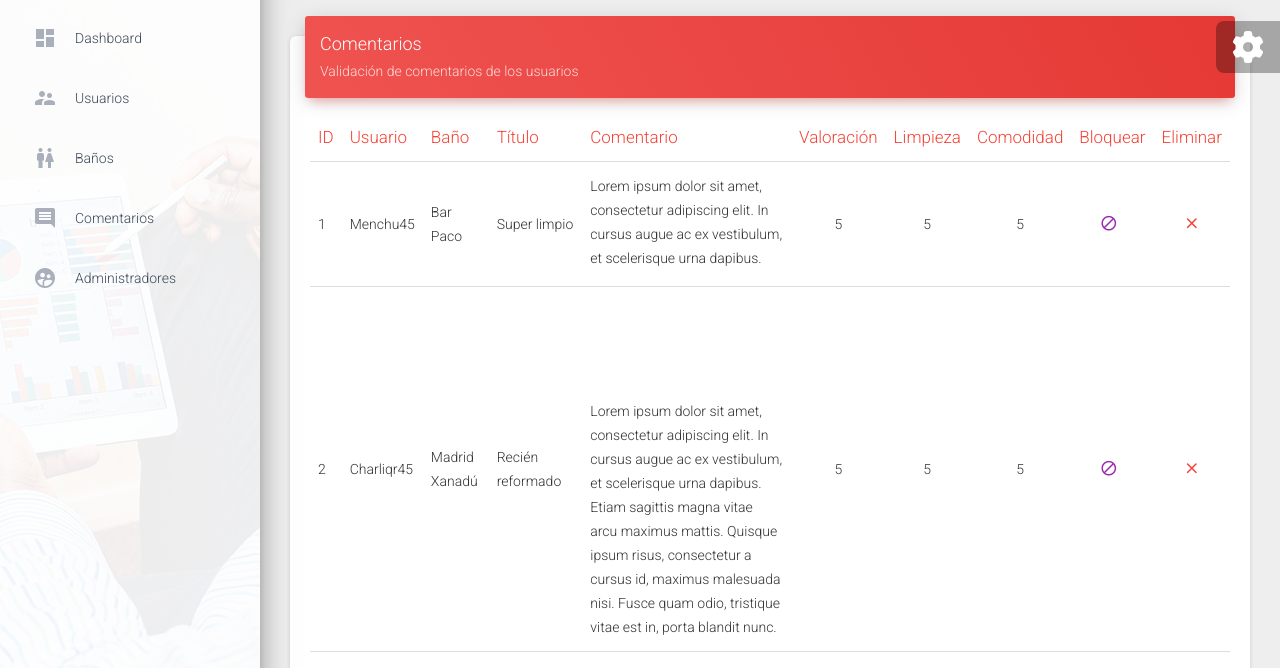
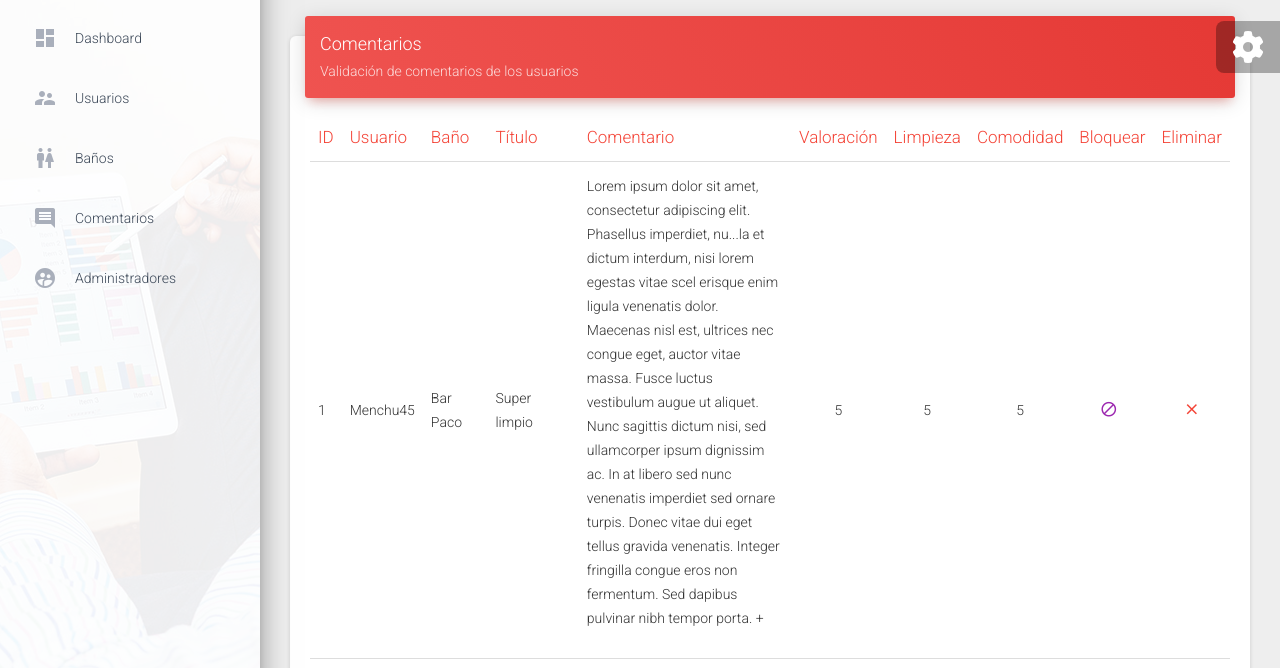
Before and after one commit to egeontechnology/qualis-matulae, a website: page Administrador/examples/comentarios.html in a window 1280 px wide. Shown: the part 94-762 px from the top of the page. Drawn offline with nearby package versions, Linux system fonts and the light colour scheme; some packages are replaced by stand-ins of ours.

Commit message:
Ver más y menos

```diff
--- a/Administrador/examples/comentarios.html
+++ b/Administrador/examples/comentarios.html
@@ -282,10 +282,7 @@
                           <td>
                             Super limpio
                           </td>
-                          <td>
-                            <div style='height:100px; overflow:hidden;'>
-                            Lorem ipsum dolor sit amet, consectetur adipiscing elit. In cursus augue ac ex vestibulum, et scelerisque urna dapibus. Etiam sagittis magna vitae arcu maximus mattis. Quisque ipsum risus, consectetur a cursus id, maximus malesuada nisi. Fusce quam odio, tristique vitae est in, porta blandit nunc.
-                            </div>
+                          <td id="mitexto" style='height:70px;'>
                           </td>
                           <td align="center">
                             5
@@ -779,6 +776,35 @@
       });
     });
   </script>
+  <script>
+
+
+      var texto='Lorem ipsum dolor sit amet, consectetur adipiscing elit. Phasellus imperdiet, nulla et dictum interdum, nisi lorem egestas vitae scel erisque enim ligula venenatis dolor. Maecenas nisl est, ultrices nec congue eget, auctor vitae massa. Fusce luctus vestibulum augue ut aliquet. Nunc sagittis dictum nisi, sed ullamcorper ipsum dignissim ac. In at libero sed nunc venenatis imperdiet sed ornare turpis. Donec vitae dui eget tellus gravida venenatis. Integer fringilla congue eros non fermentum. Sed dapibus pulvinar nibh tempor porta.';
+
+      menos = texto.slice(0,80);
+      mas= texto.slice(81);
+
+      console.log(menos);
+
+      $('#mitexto').html(menos+'<span id="dots">...'+mas+'</span><span onclick="myFunction()" id="myBtn">&nbsp;+</span></p>')
+
+
+      function myFunction() {
+        var dots = document.getElementById("dots");
+        var moreText = document.getElementById("more");
+        var btnText = document.getElementById("myBtn");
+
+        if (dots.style.display === "none") {
+          dots.style.display = "inline";
+          btnText.innerHTML = "<b>&nbsp;...Ver menos</b>";
+          moreText.style.display = "none";
+        } else {
+          dots.style.display = "none";
+          btnText.innerHTML = "<b>&nbsp;...Ver más</b>";
+          moreText.style.display = "inline";
+        }
+      }
+      </script>
 </body>
 
 </html>
```
Also changed, not shown: 1 other file.
